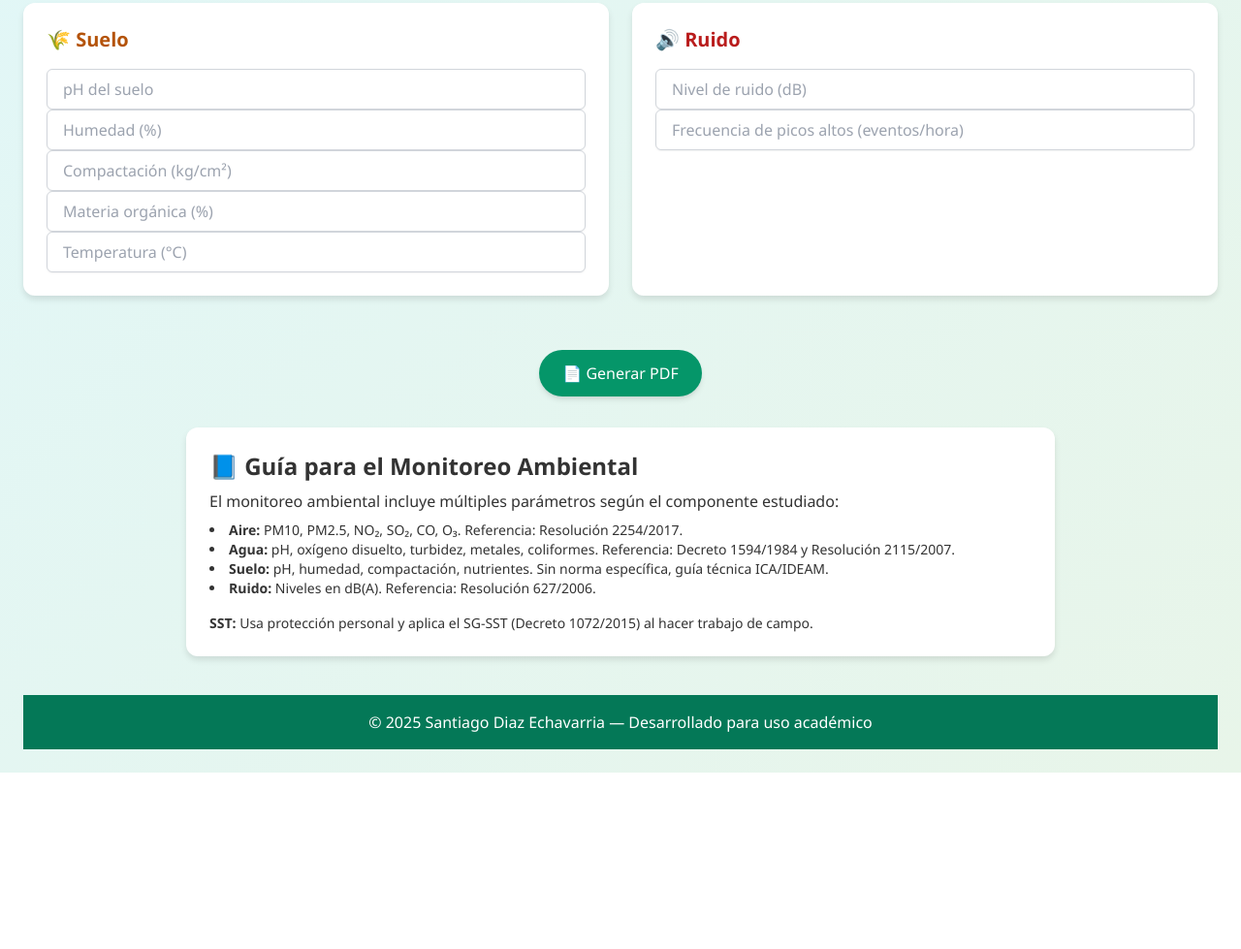
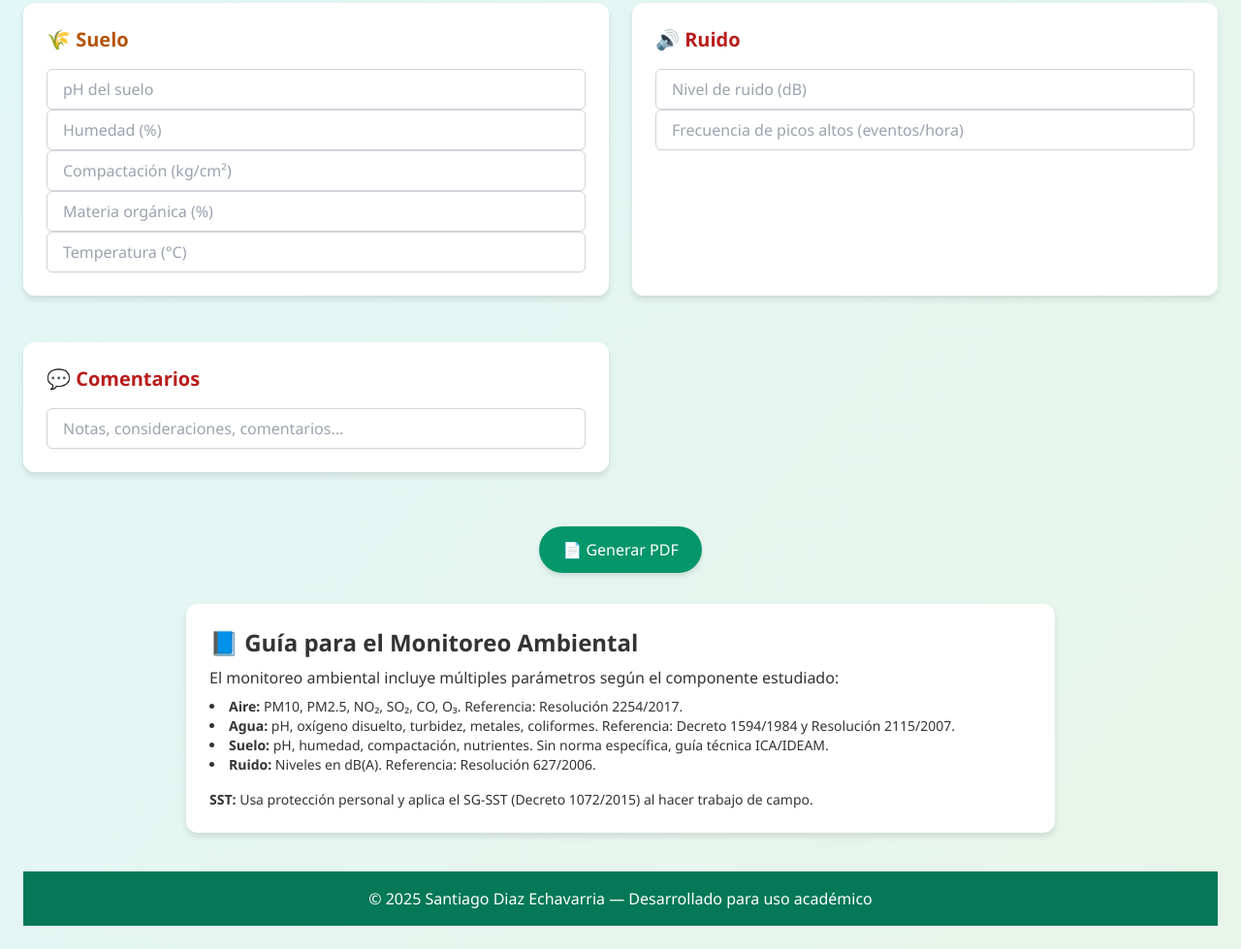
Before and after one commit to Santiag0jaja/Monitoreoambiental, a plain HTML site: page index.html in a window 1280 px wide. Shown: the part 613-1592 px from the top of the page at 97% size. Before the commit the page ends 1410 px from the top, so only its background shows below. Drawn offline with nearby package versions, Linux system fonts and the light colour scheme.

Commit message:
Add comments section to data form in index.html

```diff
--- a/index.html
+++ b/index.html
@@ -96,6 +96,12 @@
       <input name="decibeles" placeholder="Nivel de ruido (dB)" type="number" class="input">
       <input name="picos_ruido" placeholder="Frecuencia de picos altos (eventos/hora)" type="number" class="input">
     </div>
+
+        <div class="section-card"> <!-- Comentarios -->
+      <h2 class="text-xl font-semibold text-red-700 mb-4">💬 Comentarios</h2>
+      <input name="NOTAS" placeholder="Notas, consideraciones, comentarios..." type="str" class="input">
+    </div>
+
   </form>
 
   <div class="text-center my-8 fade-in">
```
